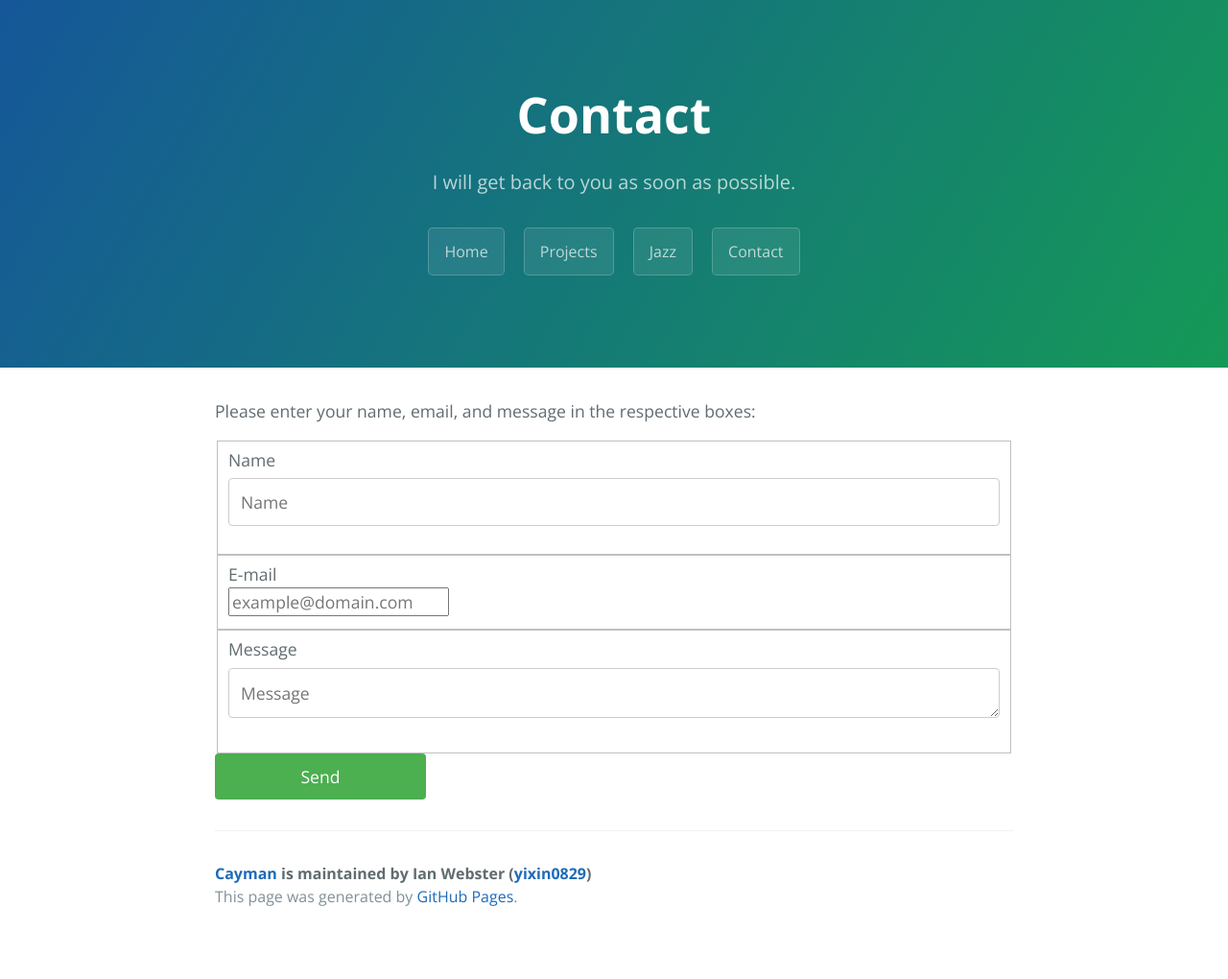
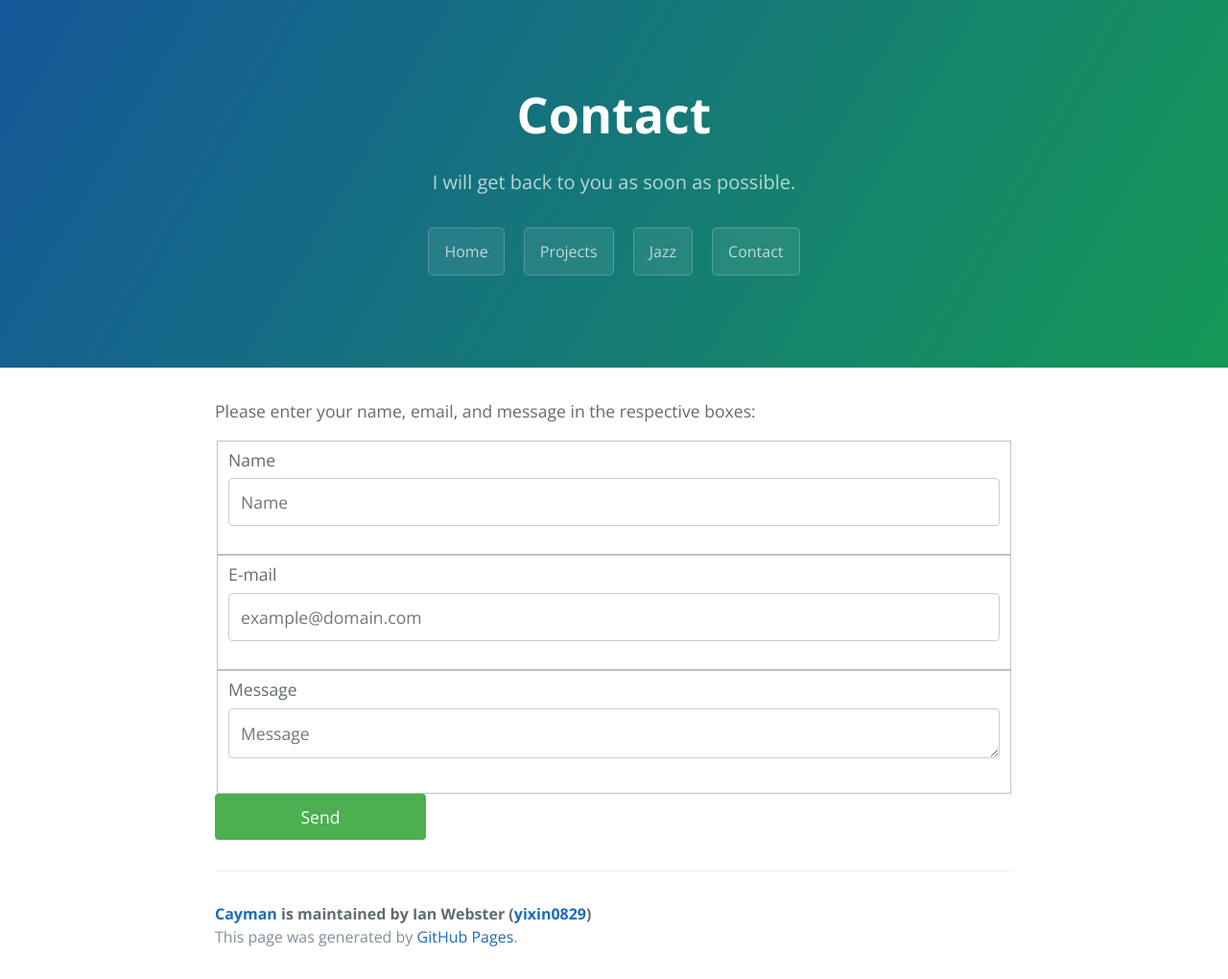
Before and after one commit to yixin0829/Cayman, a Jekyll site: the page built from contact/index.md, in a window 1280 px wide. Shown: the whole page at 96% size. Built offline with Jekyll 4.4.1, drawn with Linux system fonts in a browser that asks for light colours; before the commit the page ends 978 px from its top, so only the background shows below that.

Commit message:
Update style.scss

```diff
--- a/assets/css/style.scss
+++ b/assets/css/style.scss
@@ -5,6 +5,17 @@
 
 /* Style inputs with type="text", select elements and textareas */
 input[type=text], select, textarea {
+  width: 100%; /* Full width */
+  padding: 12px; /* Some padding */
+  border: 1px solid #ccc; /* Gray border */
+  border-radius: 4px; /* Rounded borders */
+  box-sizing: border-box; /* Make sure that padding and width stays in place */
+  margin-top: 6px; /* Add a top margin */
+  margin-bottom: 16px; /* Bottom margin */
+  resize: vertical /* Allow the user to vertically resize the textarea (not horizontally) */
+}
+
+input[type=email], select, textarea {
   width: 100%; /* Full width */
   padding: 12px; /* Some padding */
   border: 1px solid #ccc; /* Gray border */
```
